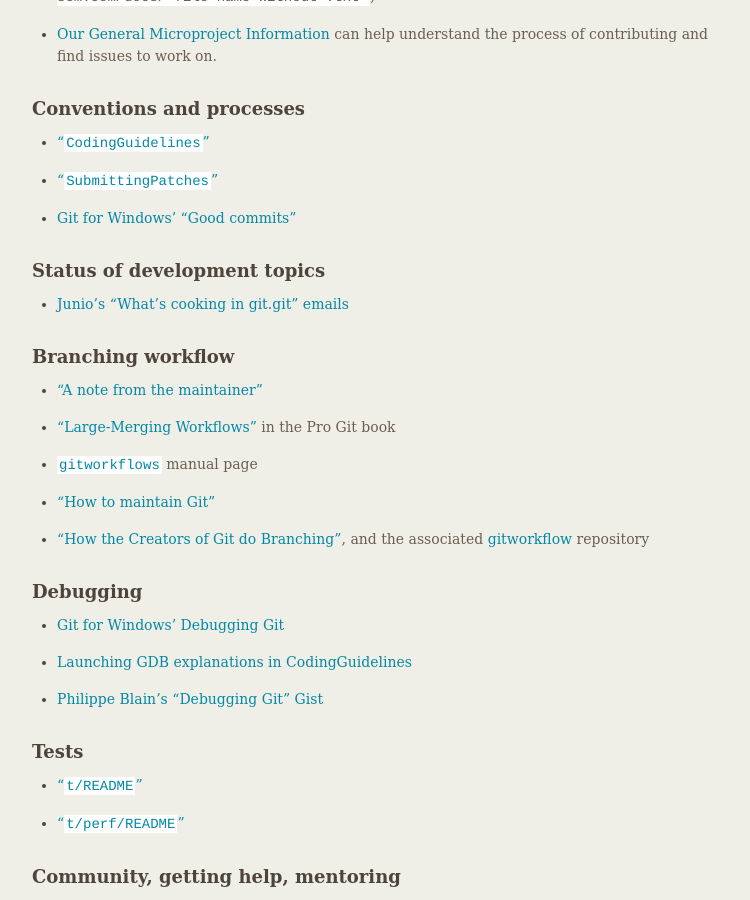
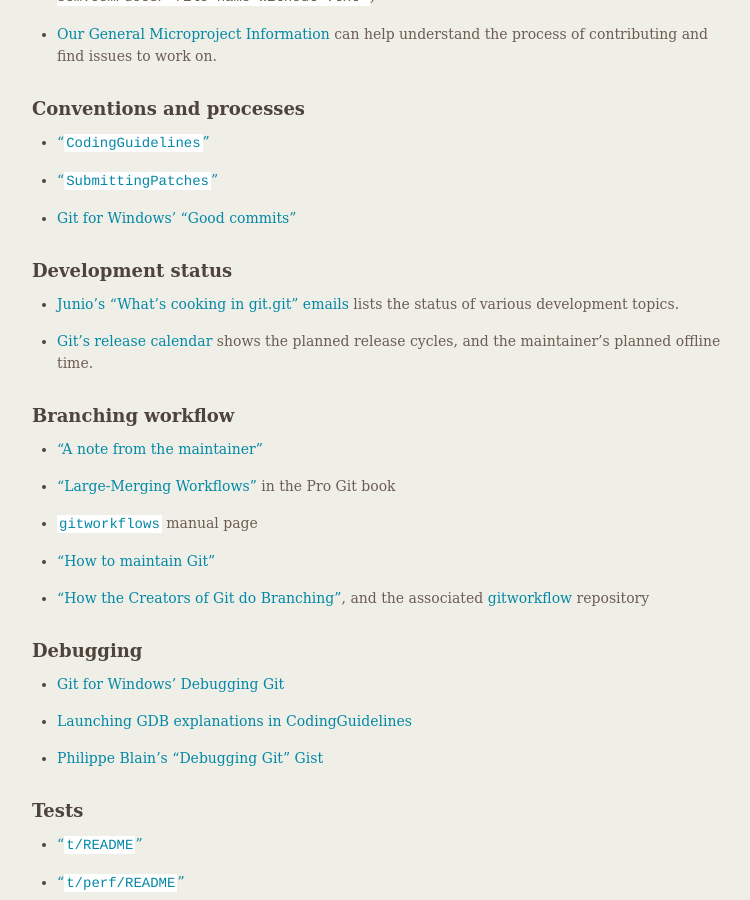
Before and after one commit to git/git.github.io, a Jekyll site: the page built from Hacking-Git.md, in a window 1280 px wide and 900 px high, scrolled down 783 px. Shown: the whole window, without its empty margins (377-1127 px from the left). Built offline with Jekyll 4.4.1, drawn with Linux system fonts in a browser that asks for light colours.

Commit message:
Hacking-Git: add Git's release calendar

```diff
--- a/Hacking-Git.md
+++ b/Hacking-Git.md
@@ -54,9 +54,11 @@
 
 * [Git for Windows' "Good commits"](https://github.com/git-for-windows/git/wiki/Good-commits)
 
-## Status of development topics
+## Development status
 
-* [Junio's "What's cooking in git.git" emails](https://lore.kernel.org/git/?q=s%3A%22What%27s+cooking+in+git.git%22)
+* [Junio's "What's cooking in git.git" emails](https://lore.kernel.org/git/?q=s%3A%22What%27s+cooking+in+git.git%22) lists the status of various development topics.
+
+* [Git's release calendar](https://tinyurl.com/gitCal) shows the planned release cycles, and the maintainer's planned offline time.
 
 ## Branching workflow
 
```
